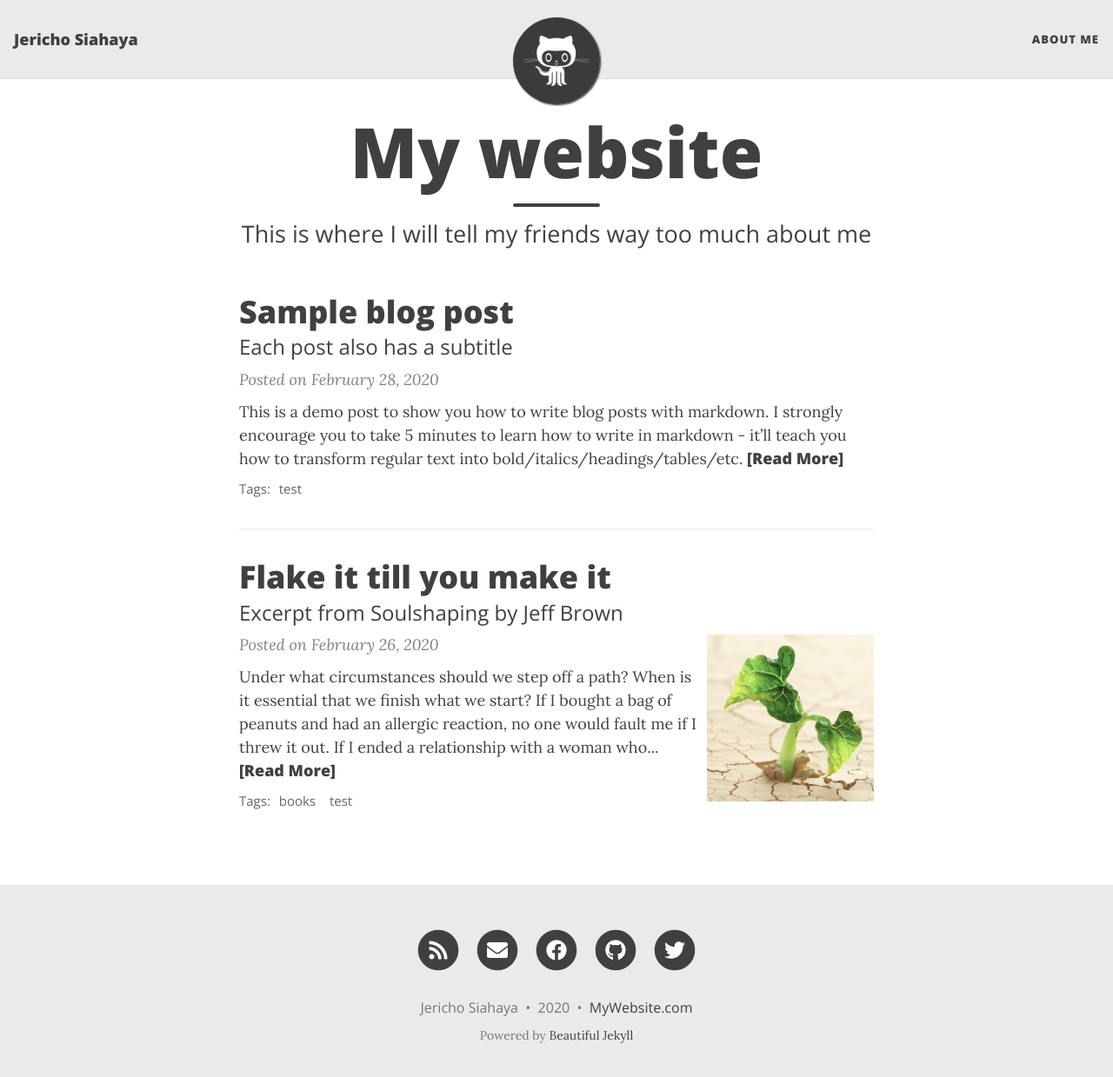
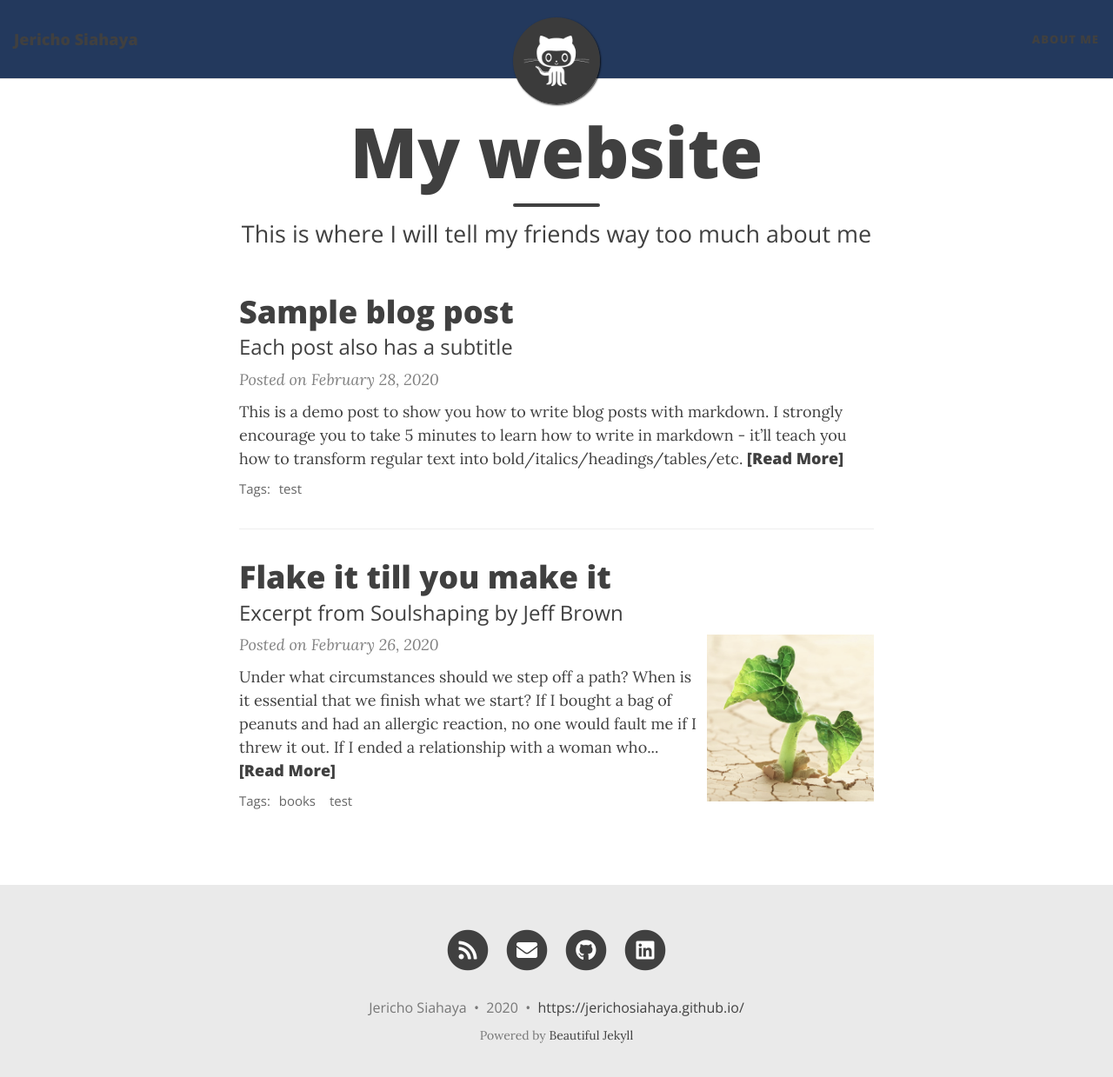
Before and after one commit to jerichosiahaya/jerichosiahaya.github.io, a Jekyll site: the page built from index.html, in a window 1280 px wide and 1252 px high. Shown: the top 1239 px of the window at 87% size. Built offline with Jekyll 4.4.1, drawn with Linux system fonts in a browser that asks for light colours; nearby versions of some CDN libraries; the list of posts is cut into pages by our own code.

Commit message:
Update _config.yml

```diff
--- a/_config.yml
+++ b/_config.yml
@@ -40,11 +40,11 @@ round-avatar: true
 # Uncomment the links you want to show and add your information to each one.
 social-network-links:
   email: "someone@example.com"
-  facebook: deanattali
-  github: daattali
-  twitter: daattali
+#  facebook: deanattali
+  github: jerichosiahaya
+#  twitter: daattali
 #  reddit: yourname
-#  linkedin: daattali
+  linkedin: jerichosiahaya
 #  xing: yourname
 #  stackoverflow: "3943160/daattali"
 #  snapchat: deanat78
@@ -69,14 +69,14 @@ rss-description: This website is a virtual proof that I'm awesome
 
 # Select which social network share links to show in posts
 share-links-active:
-  twitter: true
-  facebook: true
+  twitter: false
+  facebook: false
   linkedin: true
   vk: false
 
 # How to display the link to your website in the footer
 # Remove this if you don't want a link in the footer
-url-pretty: "MyWebsite.com"
+url-pretty: "https://jerichosiahaya.github.io/"
 
 # Excerpt word length - Truncate the excerpt of each post on the feed page to the specified number of words
 excerpt_length: 50
@@ -94,7 +94,7 @@ feed_show_tags: true
 
 # Personalize the colours in your website. Colour values can be any valid CSS colour
 
-navbar-col: "#EAEAEA"
+navbar-col: "#23395d"
 navbar-text-col: "#404040"
 navbar-border-col: "#DDDDDD"
 page-col: "#FFFFFF"
```
